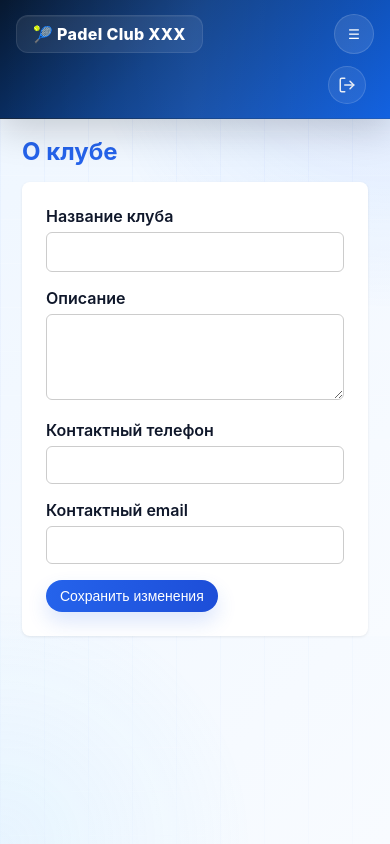
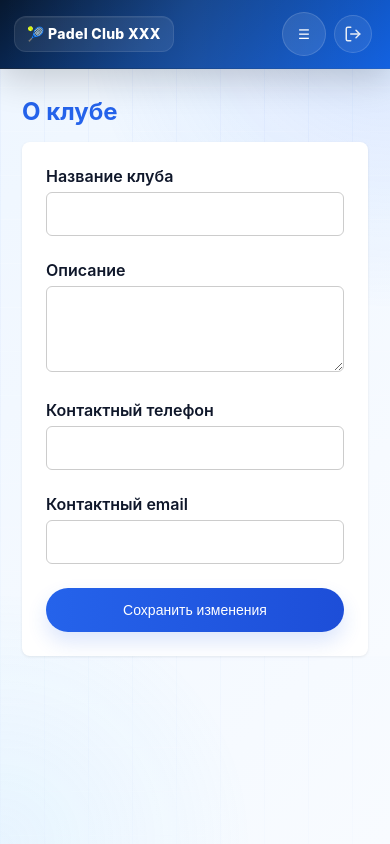
Before and after one commit to ecomdaniil/padelmvp, a Flask app: page /about in a window 390 px wide. Run offline with Flask 3, Linux system fonts and the light colour scheme; the visitor is signed in with stand-in values (Sample User, id 1); data that the repository does not hold is empty; parts of the project's set-up code (start-up, migrations or seed data) failed here and were passed over; some libraries are stand-ins or nearby versions.

Commit message:
Improve CRM mobile layout for phone use.
Larger touch targets, full-width buttons, and safer mobile nav so the
admin panel is usable on small screens after deploy.

Co-authored-by: Cursor <cursoragent@cursor.com>

```diff
--- a/templates/base.html
+++ b/templates/base.html
@@ -158,38 +158,100 @@
         }
         @media (max-width: 980px) {
             nav {
-                padding: 14px 16px;
+                padding: 12px 14px;
                 gap: 8px;
             }
             .nav-toggle {
                 display: inline-flex;
+                width: 44px;
+                height: 44px;
             }
             .nav-links {
                 display: none;
                 width: 100%;
                 order: 4;
                 flex-direction: column;
-                align-items: flex-start;
+                align-items: stretch;
                 padding-top: 10px;
                 border-top: 1px solid rgba(255,255,255,0.12);
+                gap: 4px;
             }
             .nav-links.open {
                 display: flex;
             }
+            .nav-links a {
+                width: 100%;
+                padding: 12px 14px;
+                border-radius: 12px;
+                font-size: 15px;
+            }
             .nav-actions {
                 margin-left: 0;
-                margin-right: 8px;
+                margin-right: 4px;
+            }
+            nav .brand {
+                font-size: 14px;
+                white-space: normal;
+                line-height: 1.25;
+            }
+            nav .brand-block {
+                padding: 8px 12px;
+                max-width: calc(100% - 100px);
             }
         }
         @media (max-width: 640px) {
             .nav-actions {
-                width: 100%;
+                width: auto;
                 justify-content: flex-end;
-                margin-top: 4px;
+                margin-top: 0;
             }
             .container {
-                padding: 0 14px;
+                margin: 14px auto 24px;
+                padding: 0 12px;
+                padding-left: max(12px, env(safe-area-inset-left));
+                padding-right: max(12px, env(safe-area-inset-right));
+                padding-bottom: max(24px, env(safe-area-inset-bottom));
             }
+            h1 { font-size: 20px; margin-bottom: 12px; }
+            .card, .stat-card { padding: 14px; border-radius: 16px; }
+            .stats-grid {
+                grid-template-columns: 1fr;
+                gap: 10px;
+            }
+            .top-actions {
+                flex-direction: column;
+                align-items: stretch;
+            }
+            .top-actions .btn,
+            .btn {
+                width: 100%;
+                text-align: center;
+                padding: 12px 14px;
+                font-size: 15px;
+                min-height: 44px;
+            }
+            form {
+                display: flex;
+                flex-direction: column;
+                gap: 8px;
+            }
+            select, input, textarea {
+                width: 100%;
+                max-width: 100%;
+                font-size: 16px; /* iOS не зумит поля */
+                min-height: 44px;
+                padding: 12px;
+            }
+            th, td { padding: 10px 10px; font-size: 13px; }
+            .table-scroll {
+                margin: 0 -4px;
+                border-radius: 12px;
+                border: 1px solid var(--border);
+            }
+            .table-scroll table {
+                min-width: 520px;
+            }
+            .flash { font-size: 14px; }
         }
         .theme-toggle {
             display: none;
@@ -262,11 +324,7 @@
             min-width: 560px;
         }
         @media (max-width: 600px) {
-            h1 { font-size: 20px; }
-            .card, .stat-card { padding: 14px; border-radius: 16px; }
-            th, td { padding: 9px 10px; font-size: 13px; }
-            .btn { padding: 7px 12px; font-size: 13px; }
-            .container { margin: 18px auto 28px; }
+            /* подробные mobile-правила выше в блоке 640px */
         }
         @keyframes pageEnter {
             from { opacity: 0; transform: translateY(10px); }
--- a/templates/dashboard.html
+++ b/templates/dashboard.html
@@ -52,8 +52,10 @@
         }
         .hero-actions .btn:hover { background: rgba(255,255,255,0.26); }
         @media (max-width: 640px) {
-            .hero { padding: 22px; }
-            .hero-greeting { font-size: 21px; }
+            .hero { padding: 18px; border-radius: 18px; }
+            .hero-greeting { font-size: 20px; }
+            .hero-actions { width: 100%; }
+            .hero-actions .btn { flex: 1; text-align: center; min-height: 44px; }
         }
 
         .section-title {
```
